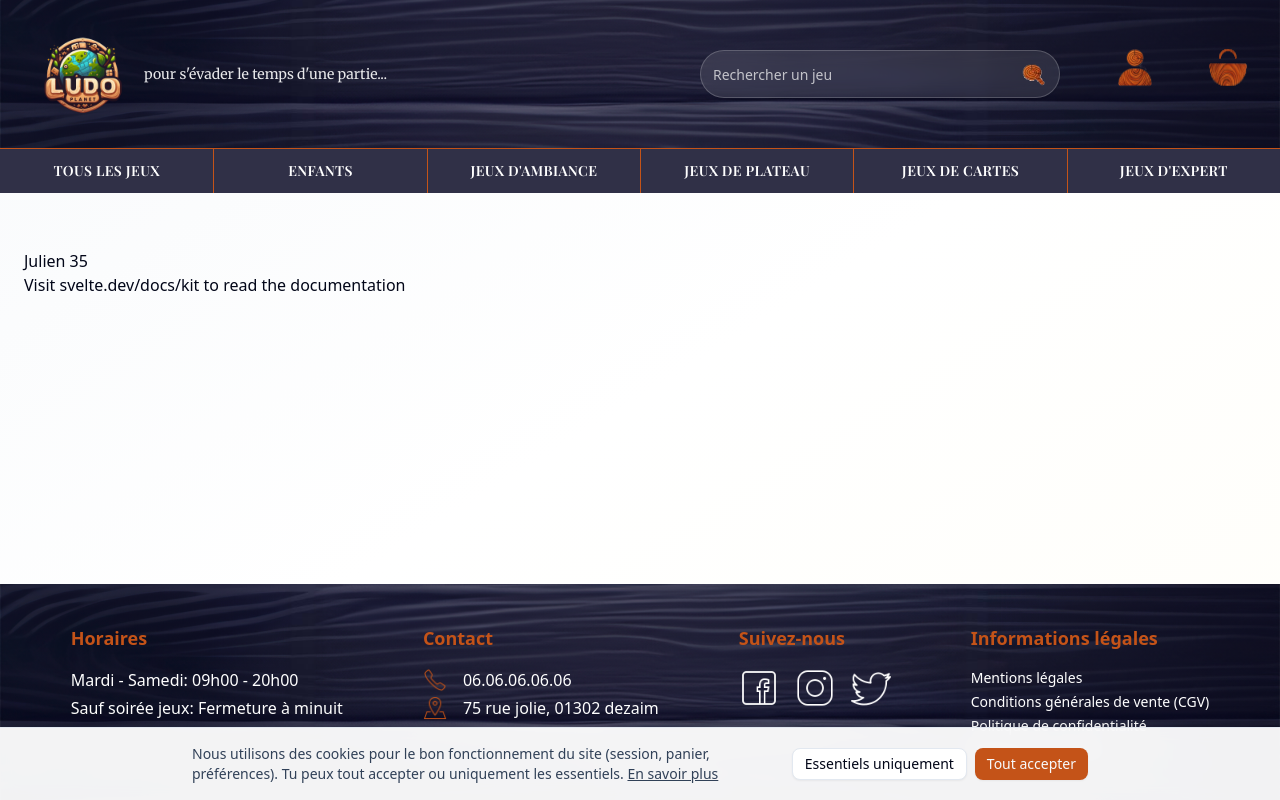
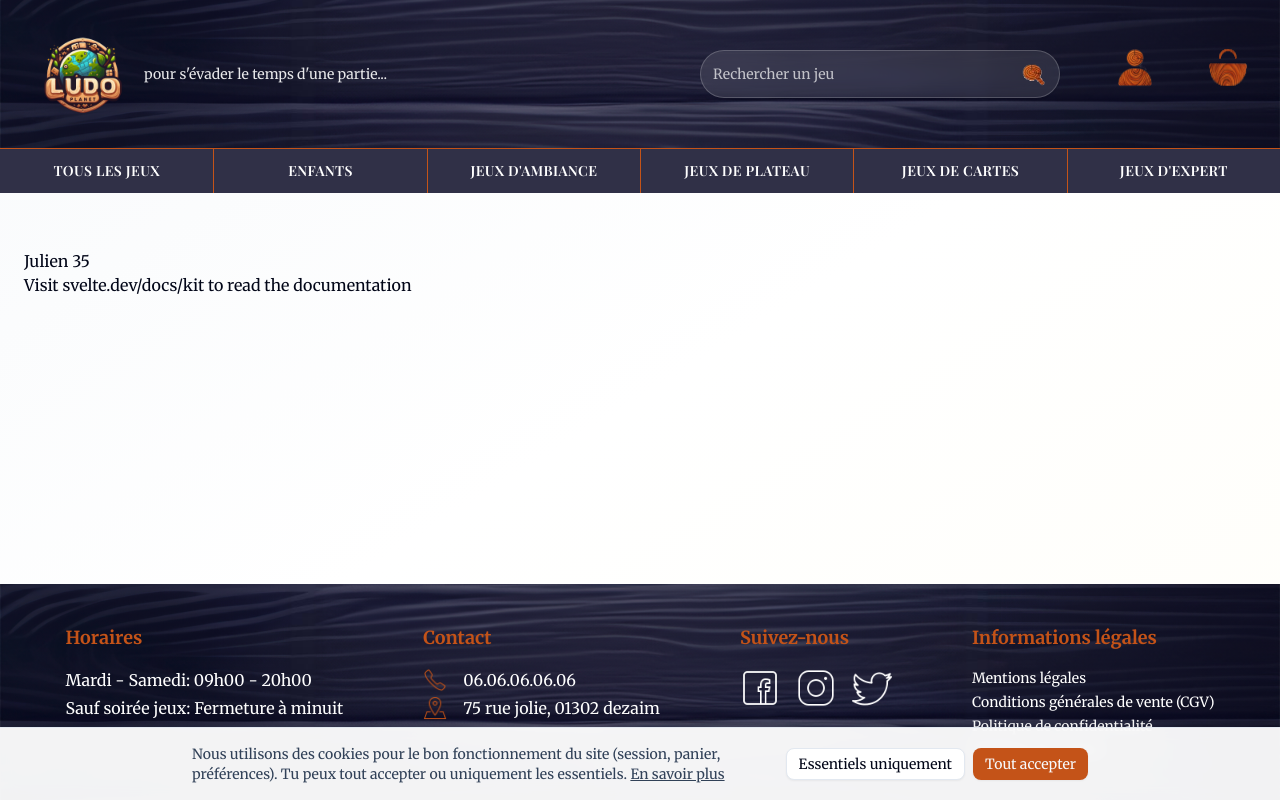
Before and after one commit to bobas01/ludoPlanet2.0, a SvelteKit app in the folder frontend/: page /contact in a window 1280 px wide. Built offline with nearby package versions, Linux system fonts and the light colour scheme.

Commit message:
fixe font family

```diff
--- a/frontend/src/routes/layout.css
+++ b/frontend/src/routes/layout.css
@@ -123,6 +123,8 @@
   }
   body {
     @apply bg-background text-foreground;
+    /* Police par défaut pour tous les textes (paragraphes, inputs, boutons...) */
+    font-family: var(--font-body);
   }
   a[href],
   button,
@@ -135,9 +137,11 @@
 
 @layer utilities {
   .font-title {
+    /* Police dédiée aux titres / éléments importants */
     font-family: var(--font-title);
   }
   .font-body {
+    /* Police dédiée aux textes courants si besoin de forcer localement */
     font-family: var(--font-body);
   }
 }
```
